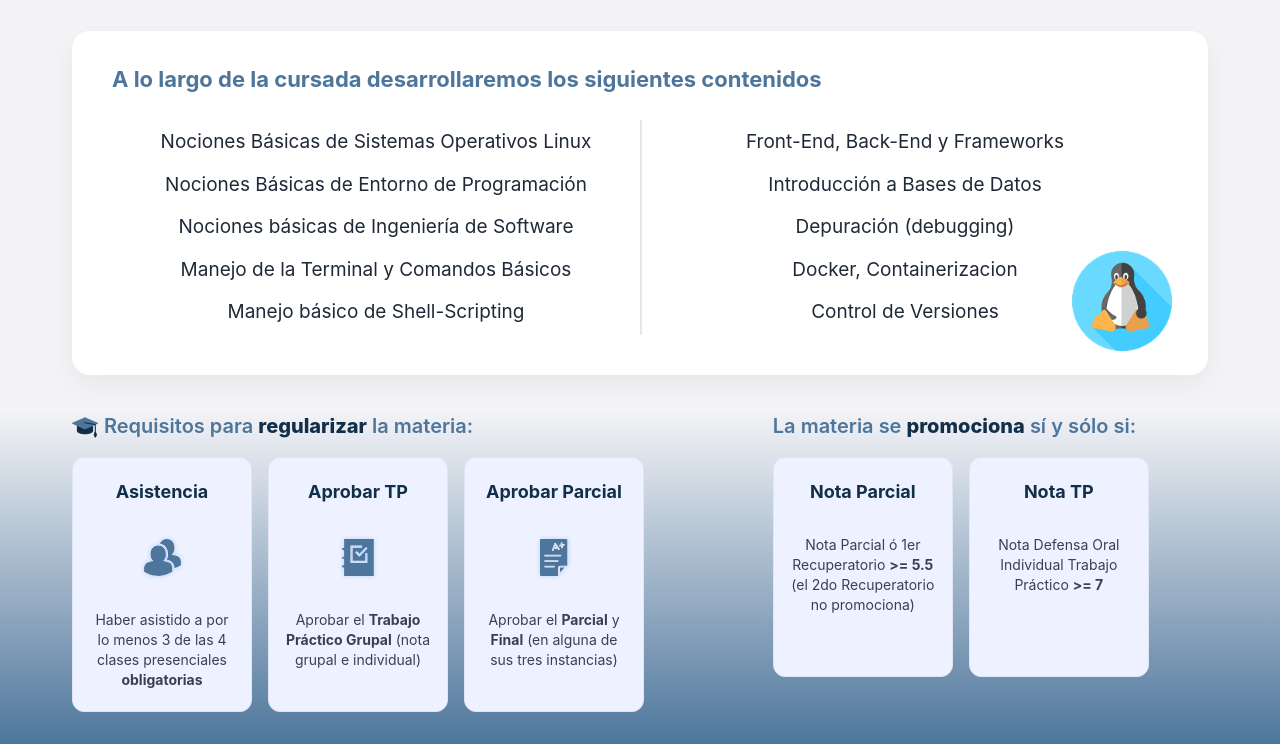
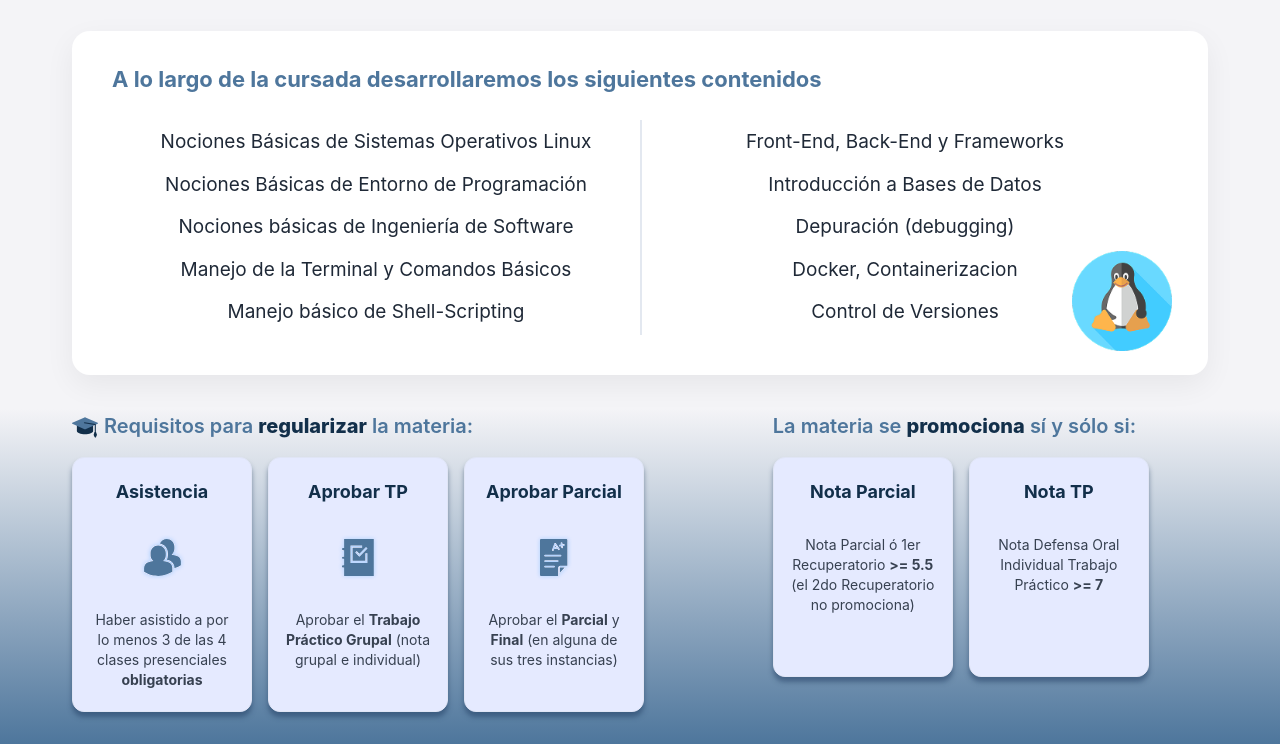
Before and after one commit to Valencua/IDS-Lanzillota-web, a Flask app: page /cursada in a window 1280 px wide. Shown: the part 74-818 px from the top of the page. Run offline with Flask 3, Linux system fonts and the light colour scheme; some web fonts are replaced.

Commit message:
add shadow to boxes

```diff
--- a/static/css/styles.css
+++ b/static/css/styles.css
@@ -362,7 +362,7 @@ body {
 
 .req-card {
     flex: 1;
-    background: #eef1ff;
+    background: #E5EAFF;
     border: 1px solid #e0e5f5;
     border-radius: 12px;
     padding: 20px 16px;
@@ -375,6 +375,7 @@ body {
     width: 100%;
     max-width: 180px;
     justify-self: center;
+    box-shadow: 0 5px 5px rgba(30, 58, 95, 0.5);
 }
 .req-card__title { font-size: 18px; font-weight: 700; color: #122F4A; }
 .req-card__icon { width: 45px; height: 45px; object-fit: contain; }
```
